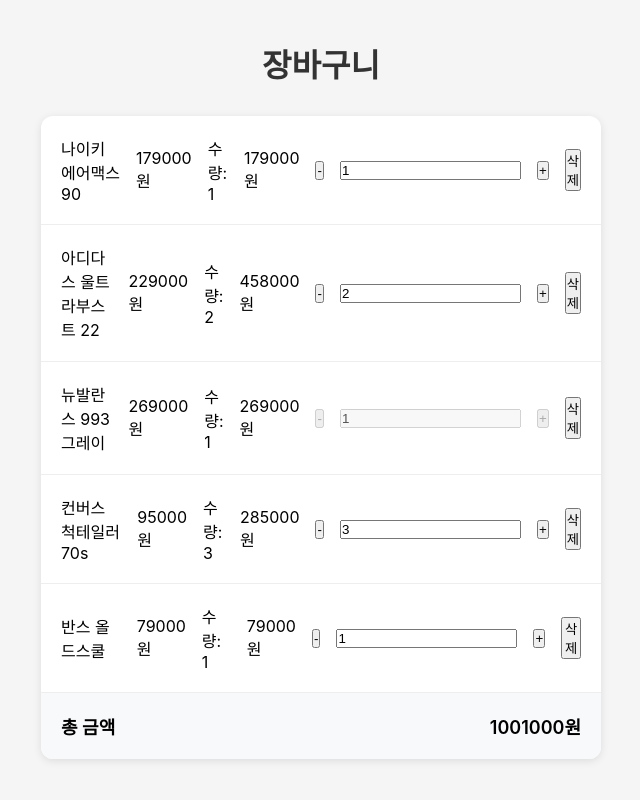
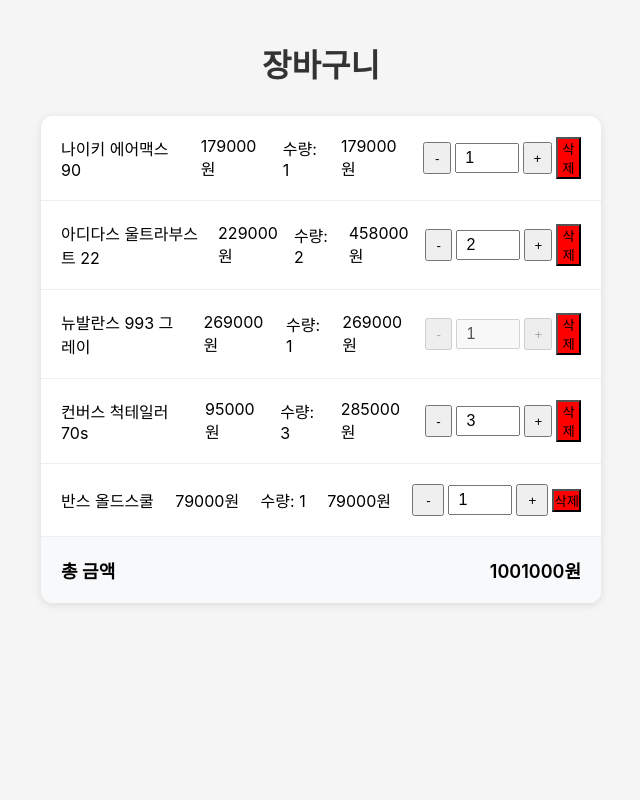
Before and after one commit to ssabii/cart-quantity, a React (Vite) app: page / in a window 1280 px wide. Shown: the whole page, without its empty margins (319-959 px from the left). Built offline with nearby package versions, Linux system fonts and the light colour scheme.

Commit message:
feat: 장바구니 비었을떄 추가 및 스타일 적용

```diff
--- a/src/App.css
+++ b/src/App.css
@@ -25,6 +25,7 @@
 
 .cart-item {
   display: flex;
+  justify-content: space-between;
   align-items: center;
   padding: 20px;
   border-bottom: 1px solid #eee;
@@ -41,16 +42,33 @@
 */
 
 /* TODO: 수량 조절 버튼 스타일 */
-/*
-.quantity-control { }
-.quantity-button { }
-.quantity-input { }
-*/
+
+.quantity-control {
+  display: flex;
+  align-items: center;
+  gap: 4px;
+}
+
+.quantity-button {
+  display: inline;
+  width: 32px;
+  height: 32px;
+}
+
+.quantity-input {
+  width: 64px;
+  padding: 4px 8px;
+  font-size: 16px;
+}
+
 
 /* TODO: 삭제 버튼 스타일 */
-/*
-.remove-button { }
-*/
+
+.remove-button {
+  display: inline;
+  background-color: red;
+}
+
 
 /* Chrome, Safari, Edge, Opera */
 input::-webkit-outer-spin-button,
@@ -74,6 +92,12 @@
 }
 
 /* TODO: 빈 장바구니 스타일 */
-/*
-.empty-cart { }
-*/
+
+.empty-cart {
+  width: 100%;
+  height: 128px;
+  display: flex;
+  justify-content: center;
+  align-items: center;
+  font-size: 24px;
+}
--- a/src/App.tsx
+++ b/src/App.tsx
@@ -7,6 +7,7 @@
 
 function App() {
   const [cartItems, setCartItems] = useState<CartItem[]>(initialCartItems);
+  const isCartEmpty = cartItems.length === 0;
 
   const handleQuantityChange = (id: number, newQuantity: number) => {
     const newCartItems = cartItems.map<CartItem>((item) => {
@@ -63,13 +64,16 @@
             <span>{item.price}원</span>
             <span>수량: {item.quantity}</span>
             <span>{item.quantity * item.price}원</span>
+            <div className="quantity-control">
               <button
+                className="quantity-button"
                 onClick={() => handleRemove(item.id)}
                 disabled={item.soldOut}
               >
                 -
               </button>
               <input
+                className="quantity-input"
                 type="number"
                 value={item.quantity}
                 onChange={(e) =>
@@ -80,14 +84,27 @@
               <button
                 onClick={() => handleQuantityChange(item.id, item.quantity + 1)}
                 disabled={item.soldOut}
+                className="quantity-button"
               >
                 +
               </button>
-            <button onClick={() => handleRemoveAll(item.id)}>삭제</button>
+              <button
+                className="remove-button"
+                onClick={() => handleRemoveAll(item.id)}
+              >
+                삭제
+              </button>
+            </div>
           </div>
         ))}
 
         {/* TODO: 장바구니가 비었을 때 */}
+        {isCartEmpty && (
+          <div className="empty-cart">
+            장바구니가 비었어요. <br />
+            상품을 추가해보세요!
+          </div>
+        )}
 
         {/* TODO: 총 금액 */}
         <div className="cart-summary">
```
Lines whose indentation alone changed are shown as unchanged.
